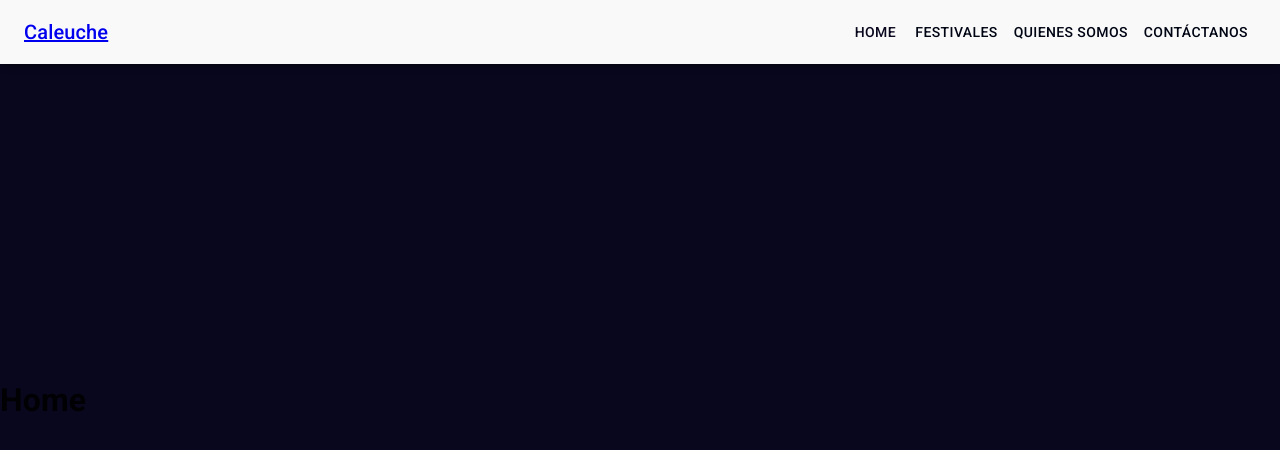
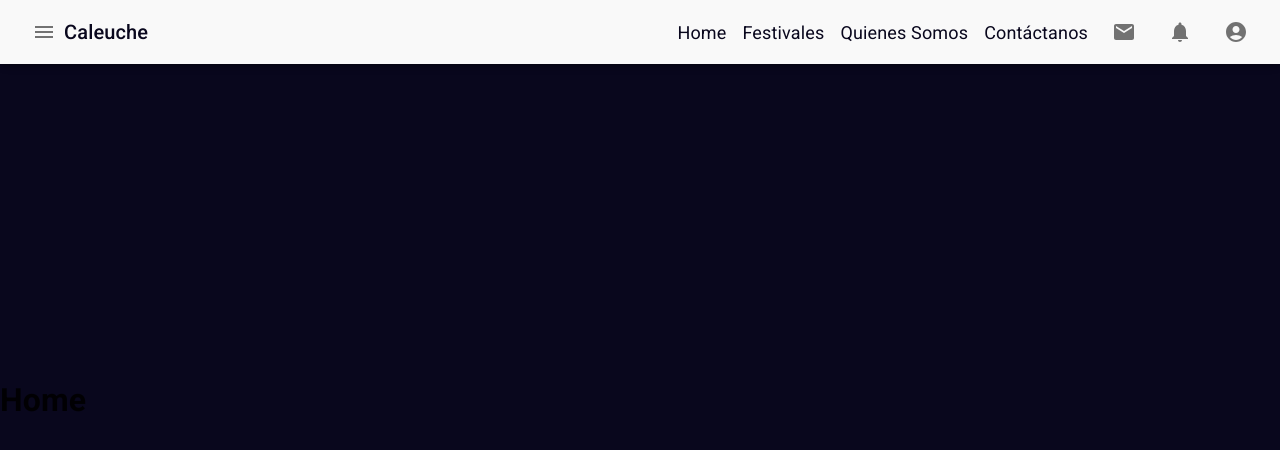
Before and after one commit to Pj85rC/CaleucheMT, a React (Vite) app: page / in a window 1280 px wide. Shown: the top 450 px of the page. Built offline with nearby package versions, Linux system fonts and the light colour scheme.

Commit message:
[C7] Estilo Navbar

```diff
--- a/src/index.css
+++ b/src/index.css
@@ -6,3 +6,9 @@ body {
   min-height: 100vh;
   background-color: #09071D !important;
 }
+
+a {
+  color: #09071D;
+  text-decoration: none;
+  font-size: 18px;
+}
--- a/src/layout/Layout.jsx
+++ b/src/layout/Layout.jsx
@@ -1,5 +1,5 @@
-import { Content } from './Content';
-import Navbar from './Navbar';
+import { Content } from "./Content";
+import Navbar from "./Navbar";
 
 const Layout = () => {
   return (
--- a/src/layout/Navbar.jsx
+++ b/src/layout/Navbar.jsx
@@ -1,25 +1,63 @@
-import { AppBar, Button, Toolbar, Typography } from "@mui/material";
-import { NavLink } from "react-router-dom";
+import {
+  Badge,
+  // Button,
+  AppBar,
+  IconButton,
+  Stack,
+  Toolbar,
+  Typography,
+} from "@mui/material";
+import MenuIcon from "@mui/icons-material/Menu";
+import MailIcon from "@mui/icons-material/Mail";
+import NotificationsIcon from "@mui/icons-material/Notifications";
+import AccountCircle from "@mui/icons-material/AccountCircle";
+import { Link, NavLink } from "react-router-dom";
 
 const Navbar = () => {
   return (
-    <AppBar position="fixed" color="transparent" sx={{ backgroundColor: '#F9F9F9', color:'#09071D' }}>
+    <AppBar
+      position="fixed"
+      color="transparent"
+      sx={{ backgroundColor: "#F9F9F9", color: "#09071D" }}
+    >
       <Toolbar>
-        <Typography variant="h6" component={NavLink} to="/" sx={{ flexGrow: 1 }}>
+        <IconButton color="#09071D">
+          <MenuIcon />
+        </IconButton>
+        <Typography
+          variant="h6"
+          component={NavLink}
+          to="/"
+          sx={{ flexGrow: 1 }}
+        >
           Caleuche
         </Typography>
-        <Button component={NavLink} to="/" color="inherit">
-          Home
-        </Button>
-        <Button component={NavLink} to="/festivales" >
-          Festivales
-        </Button>
-        <Button component={NavLink} to="/quienesSomos" >
-          Quienes Somos
-        </Button>
-        <Button component={NavLink} to="/contactanos" >
-          Contáctanos
-        </Button>
+        <Stack direction="row" spacing={2} alignItems="center" >
+
+          <Link component={NavLink} to="/" color="inherit">
+            Home
+          </Link>
+          <Link component={NavLink} to="/festivales">
+            Festivales
+          </Link>
+          <Link component={NavLink} to="/quienesSomos">
+            Quienes Somos
+          </Link>
+          <Link component={NavLink} to="/contactanos">
+            Contáctanos
+          </Link>
+          <IconButton color="#09071D">
+            {/* <Badge badgeContent={4} color="#1F1B4E"> */}
+            <MailIcon />
+            {/* </Badge> */}
+          </IconButton>
+          <IconButton color="#09071D">
+            <NotificationsIcon />
+          </IconButton>
+          <IconButton color="#09071D">
+            <AccountCircle />
+          </IconButton>
+        </Stack>
       </Toolbar>
     </AppBar>
   );
--- a/src/main.jsx
+++ b/src/main.jsx
@@ -17,8 +17,11 @@ import { FestivalContextProvider } from "./context/FestivalContext.jsx";
 const theme = createTheme({
   palette: {
     primary: {
-      main: "#000514", // Color primario
+      main: "#09071D", // Color primario
       contrastText: "#dad2d2",
+    },
+    background: {
+      default: "#09071D",
     },
   },
 });
```
Also changed, not shown: 1 other file (tests, documents, lock files or other folders). Lines whose indentation alone changed are shown as unchanged.
